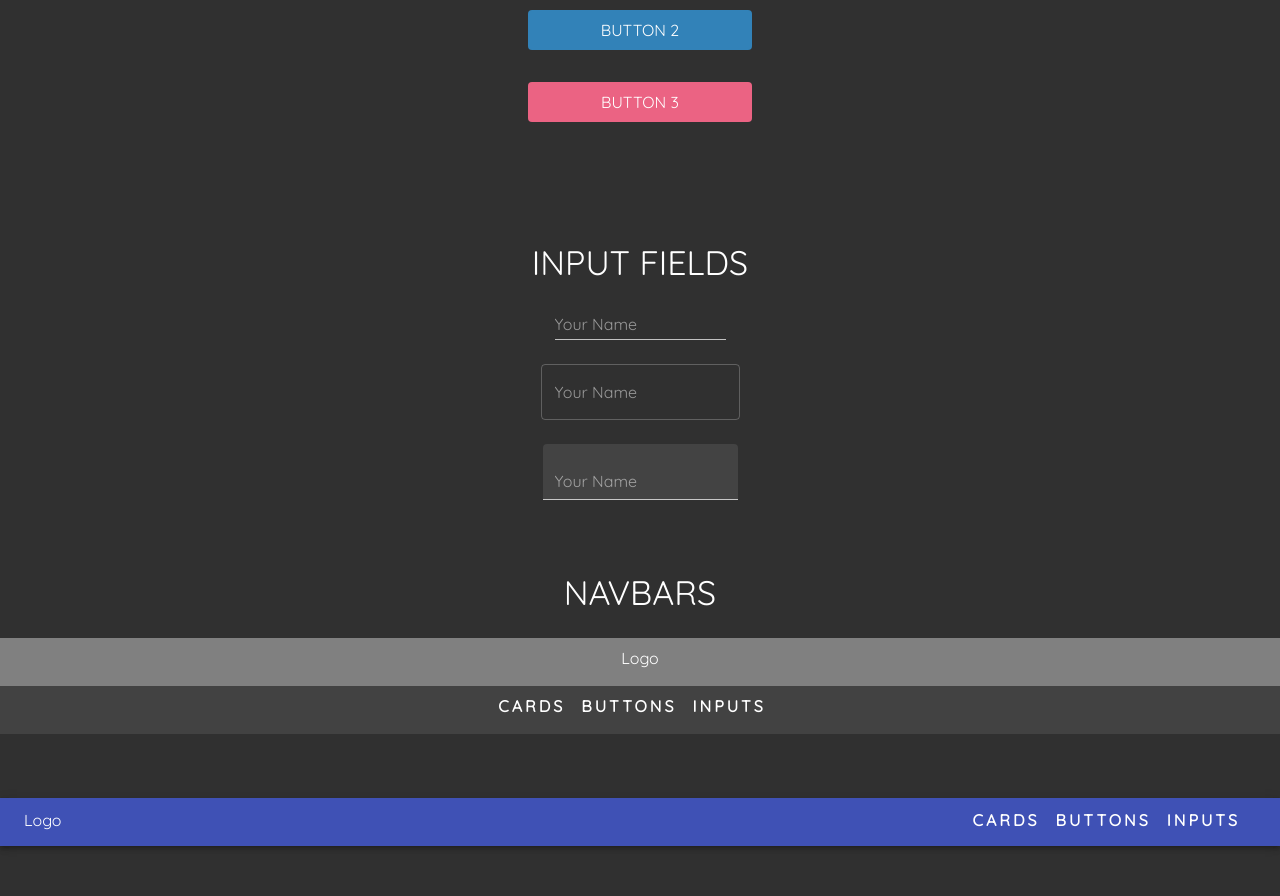
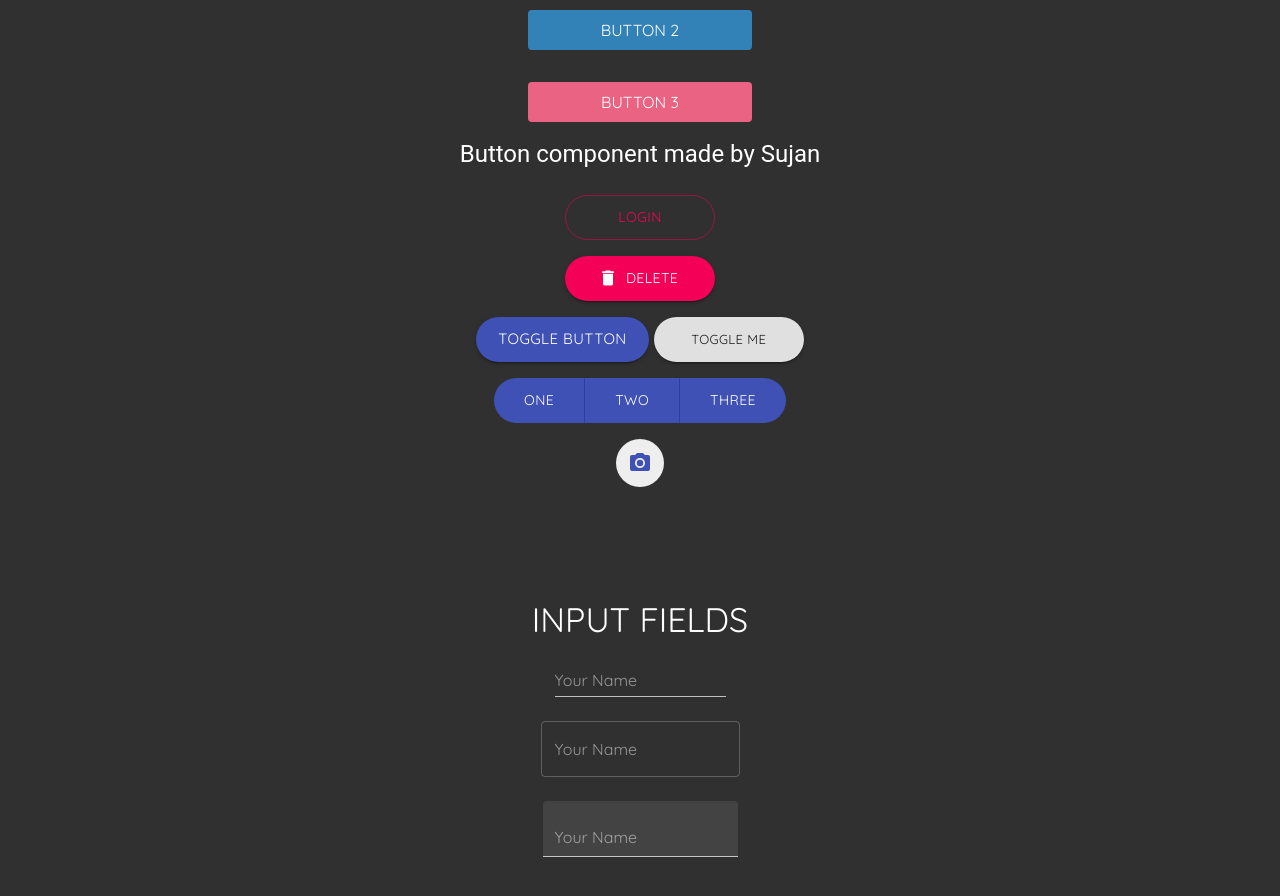
Before and after one commit to Nishant-Karki/Components, a React (Create React App) app: page / in a window 1280 px wide. Shown: the part 840-1736 px from the top of the page. Built offline with nearby package versions, Linux system fonts and the light colour scheme.

Commit message:
Add Button Component by Sujan

```diff
--- a/package.json
+++ b/package.json
@@ -4,12 +4,14 @@
   "private": true,
   "dependencies": {
     "@material-ui/core": "^4.11.2",
+    "@material-ui/icons": "^4.11.2",
     "@testing-library/jest-dom": "^5.11.5",
     "@testing-library/react": "^11.1.1",
     "@testing-library/user-event": "^12.2.0",
     "bootstrap": "^4.5.3",
     "node-sass": "^4.14.1",
     "react": "^17.0.1",
+    "react-bootstrap": "^1.4.0",
     "react-dom": "^17.0.1",
     "react-icons": "^4.1.0",
     "react-router-dom": "^5.2.0",
--- /dev/null
+++ b/src/components/Button/BtnSujan.js
@@ -0,0 +1,126 @@
+import React, { useState } from 'react';
+import { makeStyles } from '@material-ui/core/styles';
+import Grid from '@material-ui/core/Grid';
+import Typography from '@material-ui/core/Typography';
+import Button from '@material-ui/core/Button';
+import ButtonGroup from '@material-ui/core/ButtonGroup';
+import IconButton from '@material-ui/core/IconButton';
+import DeleteIcon from '@material-ui/icons/Delete';
+import PhotoCamera from '@material-ui/icons/PhotoCamera';
+import { ThemeProvider } from '@material-ui/styles';
+import theme from '../../ui/Theme';
+
+const useStyles = makeStyles(() => ({
+  input: {
+    display: 'none',
+  },
+  btnSpacing: {
+    marginLeft: '5px',
+  },
+  btngrp: {
+    boxShadow: 'none',
+  },
+  iconbtn: {
+    backgroundColor: '#eeeeee',
+    '&:hover': {
+      backgroundColor: '#cccccc',
+    },
+  },
+}));
+
+const BtnSujan = () => {
+  const classes = useStyles();
+  const [visible, setVisible] = useState(true);
+  return (
+    <ThemeProvider theme={theme}>
+      <Grid container direction='row' justify='center'>
+        <Grid
+          item
+          container
+          direction='column'
+          justify='center'
+          alignItems='center'
+          lg={6}
+          spacing={2}
+        >
+          <Grid item>
+            <Typography variant='h5' component='h2' align='center' gutterBottom>
+              Button component made by Sujan
+            </Typography>
+          </Grid>
+          <Grid item>
+            <Button
+              variant='outlined'
+              color='secondary'
+              onClick={() => alert('You clicked a button')}
+            >
+              Login
+            </Button>
+          </Grid>
+          <Grid item>
+            <Button
+              variant='contained'
+              color='secondary'
+              className={classes.button}
+              startIcon={<DeleteIcon />}
+            >
+              Delete
+            </Button>
+          </Grid>
+          <Grid item>
+            <Button
+              variant='contained'
+              color='primary'
+              size='large'
+              onClick={() => setVisible(!visible)}
+            >
+              Toggle Button
+            </Button>
+            {visible ? (
+              <Button
+                variant='contained'
+                color='default'
+                size='small'
+                onClick={() => setVisible(!visible)}
+                className={classes.btnSpacing}
+              >
+                Toggle Me
+              </Button>
+            ) : null}
+          </Grid>
+          <Grid item>
+            <ButtonGroup
+              variant='contained'
+              color='primary'
+              className={classes.btngrp}
+            >
+              <Button>One</Button>
+              <Button>Two</Button>
+              <Button>Three</Button>
+            </ButtonGroup>
+          </Grid>
+          <Grid item>
+            <input
+              accept='image/*'
+              className={classes.input}
+              id='icon-button-file'
+              type='file'
+            />
+            <label htmlFor='icon-button-file'>
+              <IconButton
+                color='primary'
+                aria-label='upload picture'
+                component='span'
+                className={classes.iconbtn}
+              >
+                <PhotoCamera />
+              </IconButton>
+            </label>
+          </Grid>
+        </Grid>
+      </Grid>
+    </ThemeProvider>
+  );
+};
+
+export default BtnSujan;
--- a/src/components/Button/index.js
+++ b/src/components/Button/index.js
@@ -1,19 +1,19 @@
-import { Container, Box, Typography } from "@material-ui/core";
-import React from "react";
-import Btn1 from "./Btn1";
-import Btn2 from "./Btn2";
-import Btn3 from "./Btn3";
-
+import { Container, Box, Typography } from '@material-ui/core';
+import React from 'react';
+import Btn1 from './Btn1';
+import Btn2 from './Btn2';
+import Btn3 from './Btn3';
+import BtnSujan from './BtnSujan';
 export default function index() {
   return (
     <>
-      <div id="buttons" style={{ paddingTop: "0.5rem" }}></div>
+      <div id='buttons' style={{ paddingTop: '0.5rem' }}></div>
       <div>
-        <Container style={{ marginTop: "5rem" }}>
-          <Typography variant="h4" align="center">
+        <Container style={{ marginTop: '5rem' }}>
+          <Typography variant='h4' align='center'>
             BUTTONS
           </Typography>
-          <Box textAlign="center" style={{ marginTop: "1rem" }}>
+          <Box textAlign='center' style={{ marginTop: '1rem' }}>
             <div>
               <Btn1 />
             </div>
@@ -26,6 +26,7 @@ export default function index() {
           </Box>
         </Container>
       </div>
+      <BtnSujan />
     </>
   );
 }
--- /dev/null
+++ b/src/ui/Theme.js
@@ -0,0 +1,27 @@
+import { createMuiTheme } from '@material-ui/core/styles';
+
+export default createMuiTheme({
+  typography: {
+    tab: {
+      fontFamily: 'Roboto',
+      textTransform: 'none',
+      fontWeight: 200,
+      fontSize: '1rem',
+    },
+  },
+  overrides: {
+    MuiButton: {
+      root: {
+        padding: '10px 30px',
+        borderRadius: '200px',
+        height: 45,
+        minWidth: 150,
+      },
+    },
+    MuiTypography: {
+      body2: {
+        textAlign: 'justify',
+      },
+    },
+  },
+});
```
Also changed, not shown: src/components/Cards/index.js (+9 -9 lines), 1 other file (tests, documents, lock files or other folders).
